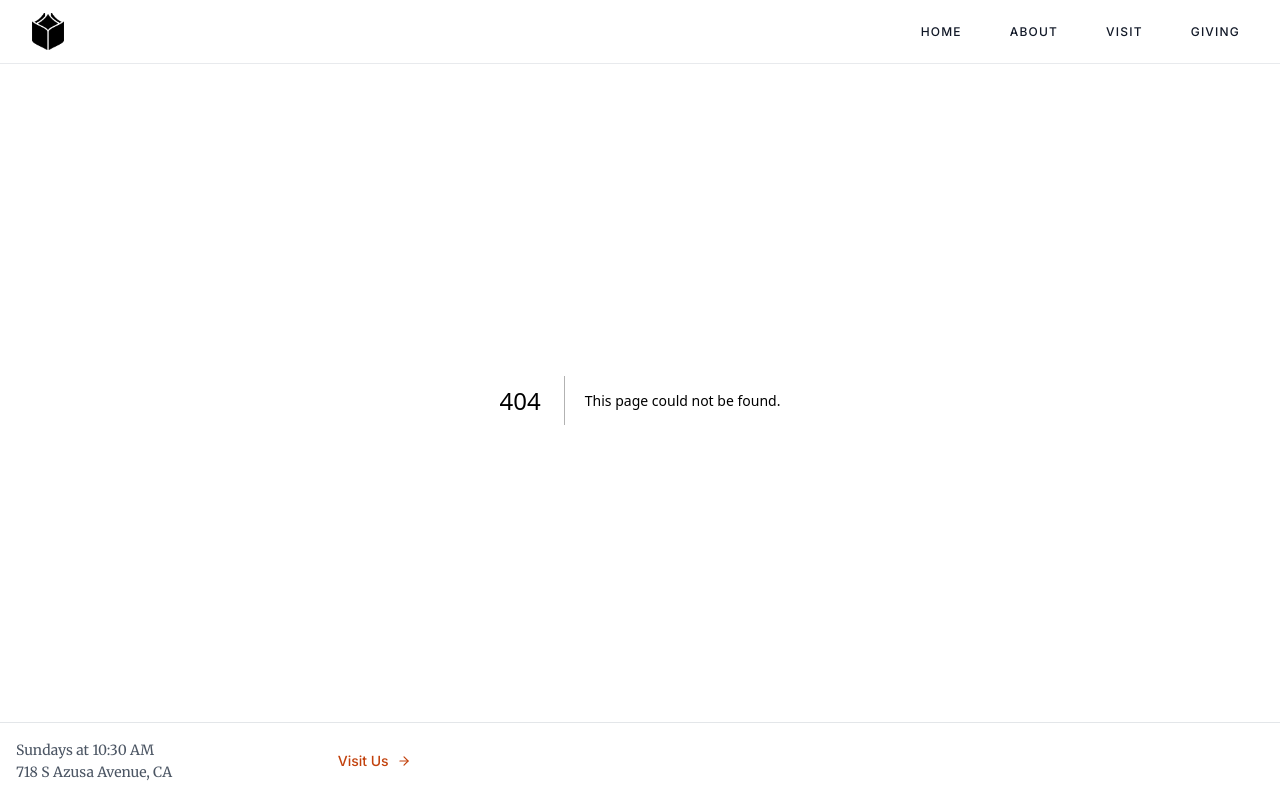
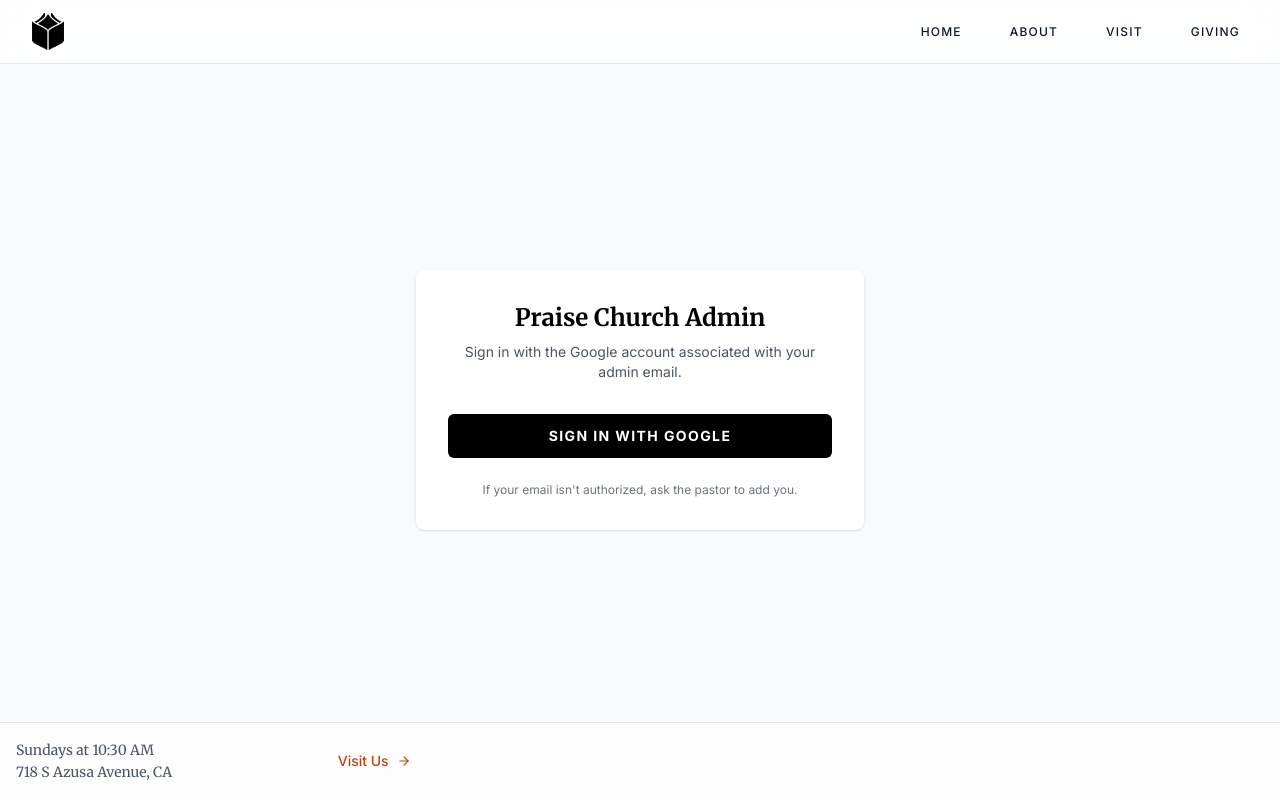
Before and after one commit to PraiseChurch/web, a Next.js app: page /admin/login in a window 1280 px wide. Before the commit this address had no page. Built offline with nearby package versions, Linux system fonts and the light colour scheme.

Commit message:
feat(admin): add Google OAuth callback and login page

```diff
--- /dev/null
+++ b/src/app/admin/_components/GoogleSignInButton.tsx
@@ -0,0 +1,29 @@
+"use client";
+
+import React from "react";
+import { createSupabaseBrowserClient } from "@/lib/supabase/client";
+
+type Props = { next?: string };
+
+export const GoogleSignInButton: React.FC<Props> = ({ next }) => {
+  const handleClick = async () => {
+    const supabase = createSupabaseBrowserClient();
+    const redirectTo = new URL("/auth/callback", window.location.origin);
+    if (next) redirectTo.searchParams.set("next", next);
+
+    await supabase.auth.signInWithOAuth({
+      provider: "google",
+      options: { redirectTo: redirectTo.toString() },
+    });
+  };
+
+  return (
+    <button
+      type="button"
+      onClick={handleClick}
+      className="w-full py-3 px-4 rounded-md bg-black text-white text-sm font-sans font-bold uppercase tracking-widest hover:bg-accent-dark-green transition"
+    >
+      Sign in with Google
+    </button>
+  );
+};
--- /dev/null
+++ b/src/app/admin/login/page.tsx
@@ -0,0 +1,36 @@
+import React from "react";
+import { GoogleSignInButton } from "../_components/GoogleSignInButton";
+
+type SearchParams = Promise<{ error?: string; next?: string }>;
+
+export default async function AdminLoginPage({
+  searchParams,
+}: {
+  searchParams: SearchParams;
+}) {
+  const { error, next } = await searchParams;
+
+  return (
+    <main className="min-h-screen flex items-center justify-center px-4 bg-gray-50">
+      <div className="max-w-md w-full bg-white rounded-lg shadow p-8 text-center">
+        <h1 className="text-2xl font-serif font-bold text-black">
+          Praise Church Admin
+        </h1>
+        <p className="mt-2 text-sm text-gray-600 font-sans">
+          Sign in with the Google account associated with your admin email.
+        </p>
+        {error && (
+          <p className="mt-6 text-sm text-red-600 font-sans bg-red-50 border border-red-200 rounded px-3 py-2">
+            {error}
+          </p>
+        )}
+        <div className="mt-8">
+          <GoogleSignInButton next={next} />
+        </div>
+        <p className="mt-6 text-xs text-gray-500 font-sans">
+          If your email isn&apos;t authorized, ask the pastor to add you.
+        </p>
+      </div>
+    </main>
+  );
+}
--- /dev/null
+++ b/src/app/auth/callback/route.ts
@@ -0,0 +1,35 @@
+import { NextResponse } from "next/server";
+import { createSupabaseServerClient } from "@/lib/supabase/server";
+
+export async function GET(request: Request) {
+  const url = new URL(request.url);
+  const code = url.searchParams.get("code");
+  const error = url.searchParams.get("error");
+  const errorDescription = url.searchParams.get("error_description");
+  const next = url.searchParams.get("next") ?? "/admin/bulletins";
+
+  if (error) {
+    const message = errorDescription ?? error;
+    const loginUrl = new URL("/admin/login", url.origin);
+    loginUrl.searchParams.set("error", message);
+    return NextResponse.redirect(loginUrl);
+  }
+
+  if (!code) {
+    const loginUrl = new URL("/admin/login", url.origin);
+    loginUrl.searchParams.set("error", "Missing authorization code");
+    return NextResponse.redirect(loginUrl);
+  }
+
+  const supabase = await createSupabaseServerClient();
+  const { error: exchangeError } =
+    await supabase.auth.exchangeCodeForSession(code);
+
+  if (exchangeError) {
+    const loginUrl = new URL("/admin/login", url.origin);
+    loginUrl.searchParams.set("error", exchangeError.message);
+    return NextResponse.redirect(loginUrl);
+  }
+
+  return NextResponse.redirect(new URL(next, url.origin));
+}
```
